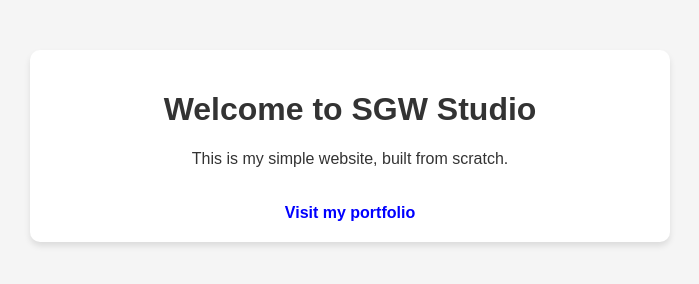
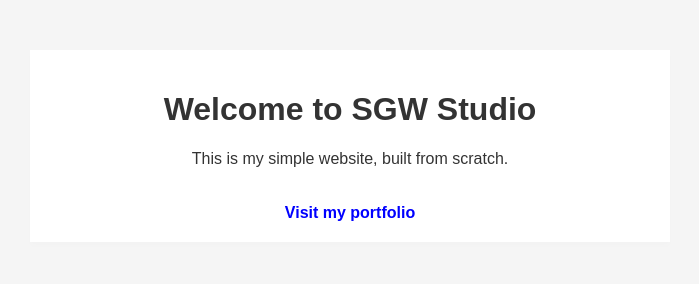
Before and after one commit to sgwstudio/sgwstudio, a plain HTML site: page index.html in a window 1280 px wide. Shown: the full height of the page, 290-989 px from the left. Drawn offline with Linux system fonts and the light colour scheme.

Commit message:
Update styles.css

```diff
--- a/styles.css
+++ b/styles.css
@@ -11,8 +11,8 @@ body {
     margin: auto;
     padding: 20px;
     background: white;
-    box-shadow: 0px 4px 6px rgba(0, 0, 0, 0.1);
-    border-radius: 10px;
+    box-shadow: 0px 4px 6px rgba(0, 0, 0, 0.01);
+    border-radius: 0px;
 }
 
 h1 {
```
